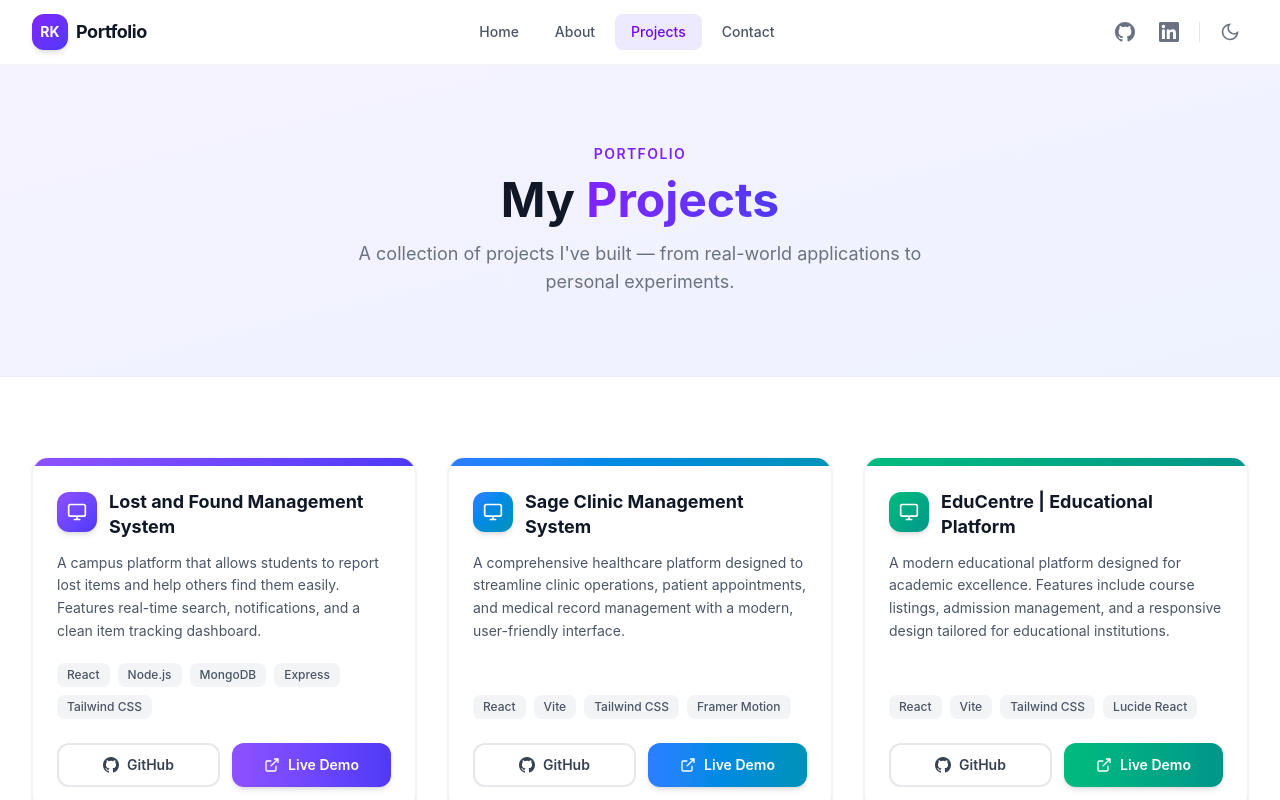
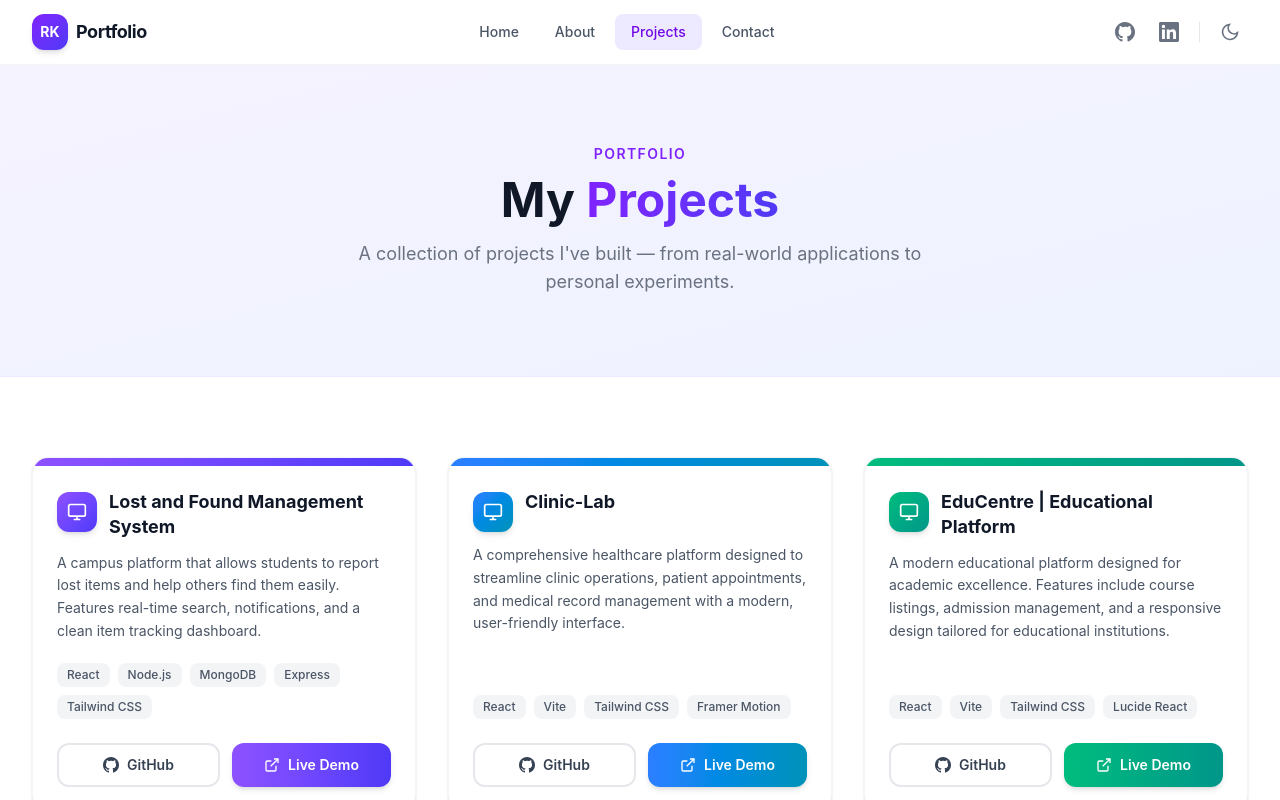
Before and after one commit to honestyrk/My_Portfolio, a React (Vite) app: page /projects in a window 1280 px wide. Shown: the top 800 px of the page. Built offline with nearby package versions, Linux system fonts and the light colour scheme.

Commit message:
title change

```diff
--- a/src/pages/Projects.jsx
+++ b/src/pages/Projects.jsx
@@ -11,7 +11,7 @@ const projects = [
     gradient: 'from-violet-500 to-indigo-600',
   },
   {
-    title: 'Sage Clinic Management System',
+    title: 'Clinic-Lab',
     description:
       'A comprehensive healthcare platform designed to streamline clinic operations, patient appointments, and medical record management with a modern, user-friendly interface.',
     technologies: ['React', 'Vite', 'Tailwind CSS', 'Framer Motion'],
```
